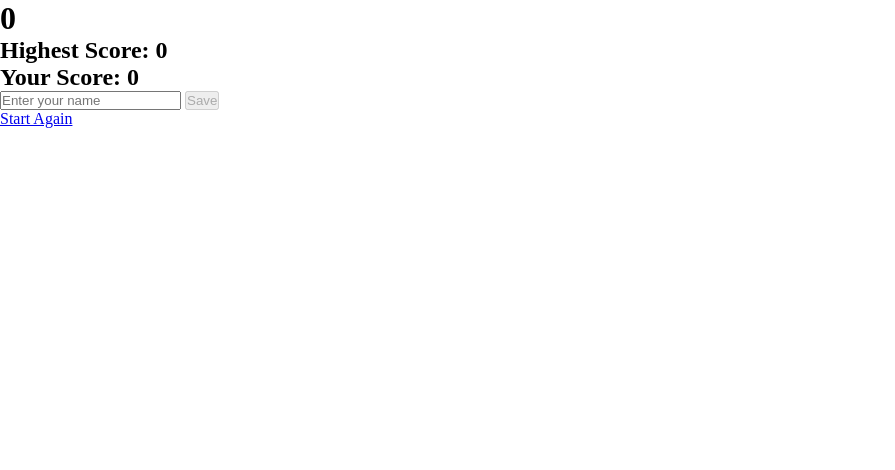
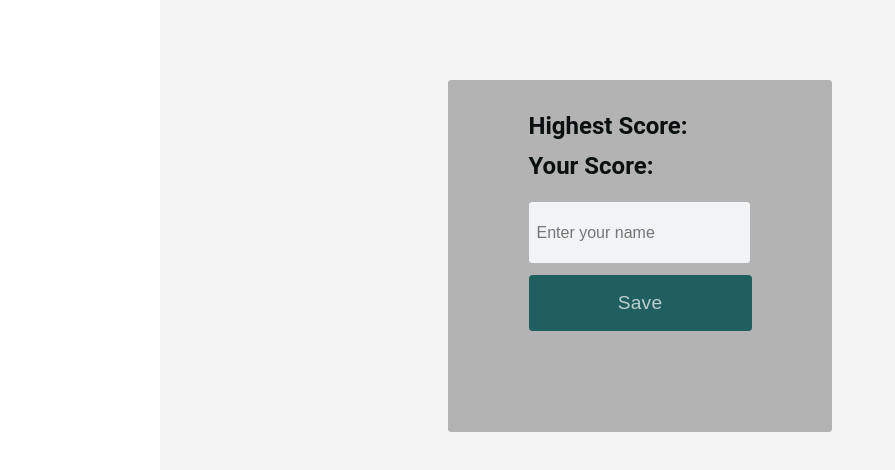
Before and after one commit to rattanakleng/JavaScript-Quiz, a plain HTML site: page end.html in a window 1280 px wide. Shown: the whole page, without its empty margins (0-895 px from the left). Drawn offline with Linux system fonts and the light colour scheme; files that its build step writes are made by us from their sources.

Commit message:
Update script.js, end.html, end.css, end.js. fix progression bar and save username

```diff
--- a/Assets/end.css
+++ b/Assets/end.css
@@ -1,142 +1,101 @@
-@import url('https://fonts.googleapis.com/css2?family=Nova+Square&display=swap');
-
-:root {
-    background-color: rgb(29, 26, 26)
+* {
+    padding : 0;
+    margin: 0;
 }
 
-* {
-    box-sizing: border-box;
-    margin: 0;
-    padding: 0;
-    font-size: 62.5%;
-    font-family: 'Nova Square', cursive;
+@import url('https://fonts.googleapis.com/css2?family=Roboto:wght@400;500;700&display=swap');
+:root {
+    --light: #f0f0f0c2;
+    --dark: #0a0f0f;
+    --teal: #1f5f5f;
+    --grey: #b3b3b3;
+    --correct: #0cdd52;
+    --wrong: #df3131;
+    --white: #f3f3f3;
 }
 
-h1 {
-    font-size: 5.4rem;
-    color: #fff;
-    margin-bottom: 5rem;
+.cten-wrapper {
+    font-family: 'Roboto', sans-serif;
+    margin: 0 auto;
+    padding: 5em 10em;
+    height: 100vh;
+    width: 50%;
+    max-width: 100%;
+    background: var(--light);
+    color: var(--dark);
+    display: flex;
+    justify-content: center;
 }
 
+.form-ctner {
+    display: flex;
+    flex-direction: column;
+    align-items: center;
+    padding: 2em;
+    background: var(--grey);
+    width: 20em;
+    border-radius: .2em;
+    height: 18em;
+}
 
+.bold-text {
+    margin-bottom: .5em;
+}
 
-h2 {
-    font-size: 4.2rem;
-    margin-bottom: 4rem;
+input {
+    background-color: #f1f3f4;
+    border-radius: 2px;
+    border-width: 0;
+    color: #5f6368;
+    font-size: 1em;
+    height: 45px;
+    line-height: 20px;
+    margin: 0;
+    margin-top: 10px;
+    max-width: 100%;
+    padding: 8px 8px 8px 8px;
+    transition-delay: 0s, 0s;
+    transition-duration: 0.2s, 0.2s;
+    transition-property: background-color, color;
+    transition-timing-function: ease, ease;
+    vertical-align: middle;
+    width: 92%;
+    border-radius: .2em;
+}
+
+input:hover {
+    background-color: #e8eaed;
+}
+
+.btn {
+    width: 100%;
+    background-color: var(--teal);
+    border: none;
+    border-radius: .2em;
+    color: var(--light);
+    cursor: pointer;
+    font-size: 1.2em;
+    letter-spacing: 0.21px;
+    line-height: 16px;
+    padding: 20px 52px;
+    text-align: center;
+    transition-duration: 0.15s;
+    transition-property: background-color;
+    transition-timing-function: linear;
+    margin-top: 0.6em;
 
 }
 
-.container {
-    width: 100vw;
-    height: 100vh;
-    display: flex;
-    justify-content: center;
-    align-items: center;
-    max-width: 80rem;
-    margin: 0 auto;
-    padding: 2rem;
+input:hover {
+    background-color: #e8eaed;
 }
 
-.flex-column {
-    display: flex;
-    flex-direction: column;
+.success {
+    color: #52b155;
 }
 
-.flex-center {
-    justify-content: center;
-    align-items: center;
+.error {
+    color: #e6252c;
+    font-size: 1.2em;
+    margin: 1em;
 }
-
-.justify-center {
-    justify-content: center;
-}
-
-.text-center {
-    text-align: center;
-}
-
-.hidden {
-    display: none;
-}
-
-.btn {
-    font-size: 2.4rem;
-    padding: 2rem 0;
-    width: 30rem;
-    text-align: center;
-    margin-bottom: 1rem;
-    text-decoration: none;
-    color: rgb(28, 26, 26);
-    background: linear-gradient(90deg, rgb(18, 92, 255) 0%, rgb(0, 102, 255) 100%);
-    border-radius: 4px;
-}
-
-.btn:hover {
-    cursor: pointer;
-    box-shadow: 0 0.4rem 1.4rem 0 rgba(8, 114, 244, 0.6);
-    transition: transform 150ms;
-    transform: scale(1.03);
-}
-
-.btn[disabled]:hover {
-    cursor: not-allowed;
-    box-shadow: none;
-    transform: none;
-}
-
-#highscore-btn {
-    background: linear-gradient(90deg, rgb(255, 247, 9) 0%, rgb(240, 221, 6) 100%);
-}
-
-#highscore-btn:hover {
-    box-shadow: 0 0.4rem 1.4rem 0 rgba(255,255,0,0.5)
-}
-
-.fa-crown {
-    font-size: 2.5rem;
-    margin-left: 1rem;
-}
-
-/* End Page CSS */
-.end-form-container {
-    width: 100%;
-    display: flex;
-    flex-direction: column;
-    align-items: center;
-    max-width: 30rem;
-}
-
-input {
-    margin-bottom: 1rem;
-    width: 20rem;
-    padding: 1.5rem;
-    font-size: 1.8rem;
-    border: none;
-    box-shadow: 0 0.1rem 1.4rem 0 rgba(86, 185, 235, 0.5);
-}
-
-input::placeholder {
-    color: #aaa;
-}
-
-#username {
-    margin-bottom: 3rem;
-    width: 100%;
-    outline: none;
-}
-
-#end-text {
-    font-size: 2.4rem;
-    color: #fff;
-    text-align: center;
-}
-
-#saveScoreBtn {
-    border: none;
-}
-
-.fa-home {
-    margin-left: 1rem;
-    font-size: 2rem;
-    color: rgb(28, 26, 26)
-}
--- a/Assets/end.js
+++ b/Assets/end.js
@@ -1,34 +1,92 @@
-const username = document.querySelector('#username')
-const saveScoreBtn = document.querySelector('#saveScoreBtn')
-const finalScore = document.querySelector('#finalScore')
-const mostRecentScore = localStorage.getItem('mostRecentScore')
+//CREATE var store currentScore, highScore, userNameEl, hightScoreEl, currentScoreEl, inputEl, submitBtn
 
-const highScores = JSON.parse(localStorage.getItem('highScores')) || []
+var highScore = localStorage.getItem("highScore");
+var currentScore = localStorage.getItem("currentScore");
+// var userNameEl = document.querySelector("#user-name");
+// var userName = userNameEl.value;
+var highScoreEl = document.querySelector("#high-score");
+var currentScoreEl = document.querySelector("#current-score");
+var saveBtn = document.querySelector("#save-btn");
+var msgDiv = document.querySelector("#message");
 
-const MAX_HIGH_SCORES = 5
+//FUNCTION displayScore
+function displayScore() {
 
-finalScore.innerText = mostRecentScore
+    var congrateTextEl = document.querySelector("#congrate-text");
 
-username.addEventListener('keyup', () => {
-    saveScoreBtn.disabled = !username.value
-})
-
-saveHighScore = e => {
-    e.preventDefault()
-
-    const score = {
-        score: mostRecentScore,
-        name: username.value
+    if (currentScore > highScore) {
+        congrateTextEl.innerText = "Well done! You set a new high score record!"
     }
 
-    highScores.push(score)
+    highScoreEl.innerText = highScore;
 
-    highScores.sort((a, b) => {
-        return b.score - a.score
-    })
+    currentScoreEl.innerText = currentScore;
+};
 
-    highScores.splice(5)
+displayScore()
 
-    localStorage.setItem('highScores', JSON.stringify(highScores))
-    window.location.assign('/')
+//FUNCTION displayMessage
+displayMessage = (type, message) => {
+    msgDiv.textContent = message;
+    msgDiv.setAttribute("class", type);
 }
+
+saveBtn.addEventListener("click", function (e) {
+    e.preventDefault();
+
+    var userName = document.querySelector("#user-name").value;
+
+    if (userName === "") {
+        displayMessage("error", "User name cannot be blank");
+        return;
+    };
+
+    localStorage.setItem("userName", (userName + " : " + currentScore));
+
+    var x = localStorage.getItem("userName");
+    console.log(x);
+
+    setTimeout(returnIndex, 700);
+});
+
+function returnIndex() {
+    return window.location.assign('index.html');
+};
+
+
+
+
+// const username = document.querySelector('#username')
+// const saveScoreBtn = document.querySelector('#saveScoreBtn')
+// const finalScore = document.querySelector('#finalScore')
+// const mostRecentScore = localStorage.getItem('mostRecentScore')
+
+// const highScores = JSON.parse(localStorage.getItem('highScores')) || []
+
+// const MAX_HIGH_SCORES = 5
+
+// finalScore.innerText = mostRecentScore
+
+// username.addEventListener('keyup', () => {
+//     saveScoreBtn.disabled = !username.value
+// })
+
+// saveHighScore = e => {
+//     e.preventDefault()
+
+//     const score = {
+//         score: mostRecentScore,
+//         name: username.value
+//     }
+
+//     highScores.push(score)
+
+//     highScores.sort((a, b) => {
+//         return b.score - a.score
+//     })
+
+//     highScores.splice(5)
+
+//     localStorage.setItem('highScores', JSON.stringify(highScores))
+//     window.location.assign('/')
+// }
--- a/Assets/script.js
+++ b/Assets/script.js
@@ -35,12 +35,12 @@ var questionCtner = document.querySelector("#question-ctner");
 var questionEl = document.querySelector("#questions");
 var answer = document.querySelector("#answer-list");
 var answerEl = document.querySelector(".answer");
-var timeLeft = 180;
+var timeLeft = 120;
 //console.log(timer);
 var questionCounter = 0;
 var currentScore = 0;
 var newScore;
-
+var progressEl = document.querySelector("#progressBarFull");
 var questionList = [
     {
         question: "When a user views a page containing a JavaScript program, which machine actually executes the script?",
@@ -103,6 +103,8 @@ function startQuiz() {
     console.log(questionList.length);
 
     //answer.style.display = "block";
+    startBtn.style.display = "none";
+
     questionCtner.style.display = "block";
 
     countdown();
@@ -167,6 +169,8 @@ function displayQuestion() {
         choice3Text.innerText = questionList[questionCounter].choice3;
 
         questionCounter++
+
+        progressEl.style.width = `${(questionCounter / questionList.length) * 100}%`
 
         // progressBarFull.style.width = `${(questionCounter/MAX_QUESTIONS) * 100}%`
         answer = questionList[questionCounter - 1].correctAnswer;
@@ -277,9 +281,9 @@ function saveScore() {
     localStorage.setItem("currentScore", currentScore);
     console.log(currentScore);
 
-    // return window.location.assign('end.html');
-    var getHighScore = localStorage.getItem("highScore");
-    console.log("This is new high score" + getHighScore);
+    //FUNCTION direct to end page
+    return window.location.assign('end.html');
+
 };
 
 
--- a/Assets/style.css
+++ b/Assets/style.css
@@ -21,7 +21,7 @@
     width: 70%;
     max-width: 100%;
     background: var(--light);
-    color:#0a0f0f;
+    color :var(--dark);
 }
 
 .score-timmer-ctner {
@@ -48,6 +48,12 @@
     border: .02em solid var(--teal);
     border-radius: .2em;
     overflow: hidden;
+}
+
+#progressBarFull {
+background: var(--correct);
+height: .5em;
+width: 0%;
 }
 
 .correct {
--- a/end.html
+++ b/end.html
@@ -3,23 +3,26 @@
 <head>
     <meta charset="UTF-8">
     <meta name="viewport" content="width=device-width, initial-scale=1.0">
-    <link rel="stylesheet" href="./Assets/style.css">
-    <title>Document</title>
+    <link rel="stylesheet" href="style.css">
+    <link rel="stylesheet" href="./Assets/end.css">
+    <title>JavaScript Quiz</title>
 </head>
 <body>
     <body>
-        <div class="container">
-            <div id="end" class="flex-center flex-column">
-                <h1 id="finalScore">0</h1>
+        <div class = "cten-wrapper">
+            <div id="end" class="form-ctner">
+                <h1 id="congrate-text"></h1>
                 <form class="end-form-container">
-                    <h2 class="bold-text">Highest Score: <span id="hight-score"> 0 </span></h2>
+                    <h2 class="bold-text">Highest Score: <span id="high-score"> 0 </span></h2>
                     <h2 class="bold-text">Your Score: <span id="current-score">0</span></h2>
-                    <input type="text" name="name" id="username" placeholder="Enter your name">
-                    <button class="btn" id="save-btn" type="submit" onclick="saveHighScore(event)" disabled>Save</button>
+                    <input type="text" name="name" id="user-name" placeholder="Enter your name">
+                    <div id="message"></div>
+                    <button class="btn" id="save-btn" type="submit">Save</button>
                 </form>
-                <a href="index.html" class="btn">Start Again</a>
+
+
             </div>
         </div>
-        <script src="./Assets/script.js"></script>
+        <script src="./Assets/end.js"></script>
 </body>
 </html>
```
Also changed, not shown: index.html (+4 -2 lines).
